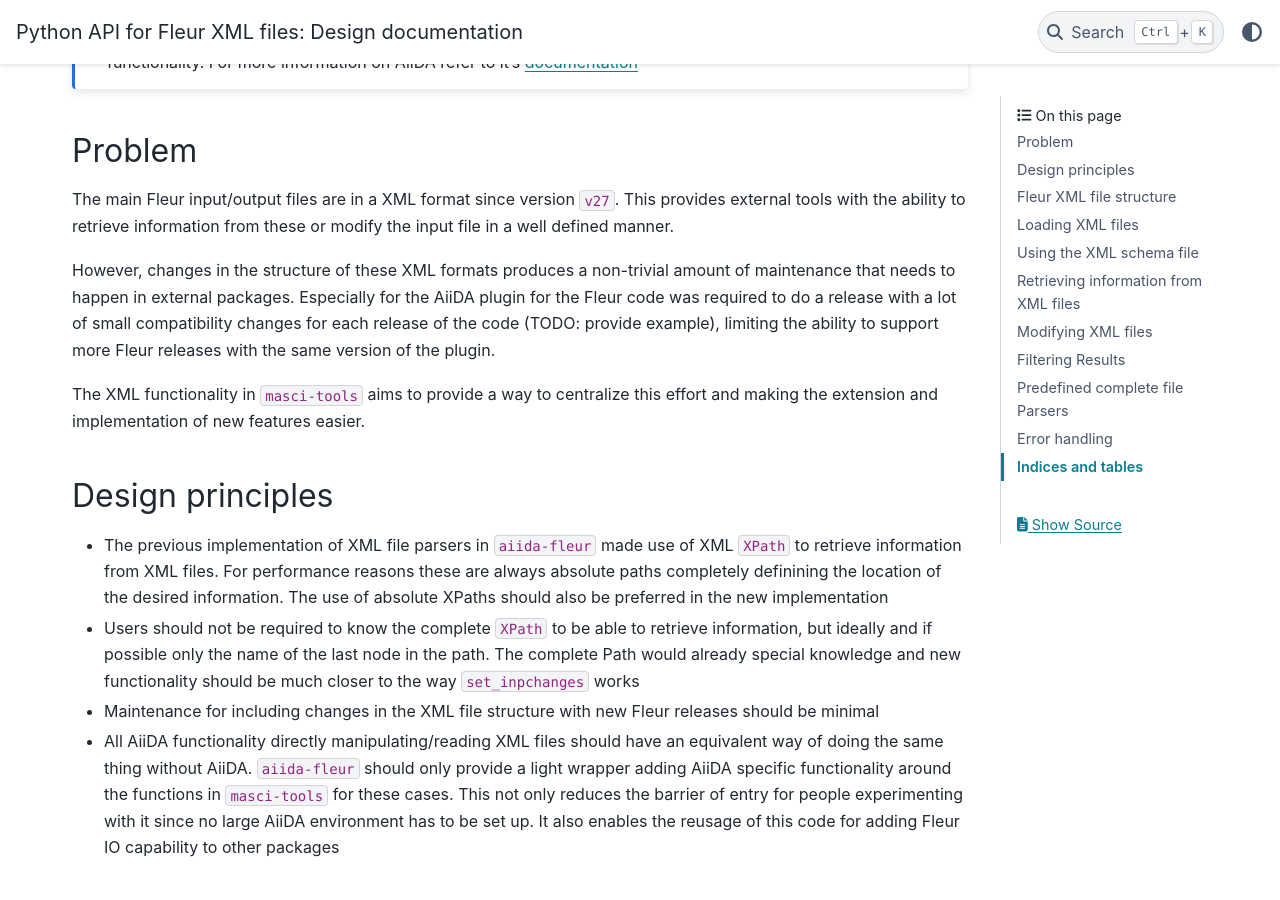
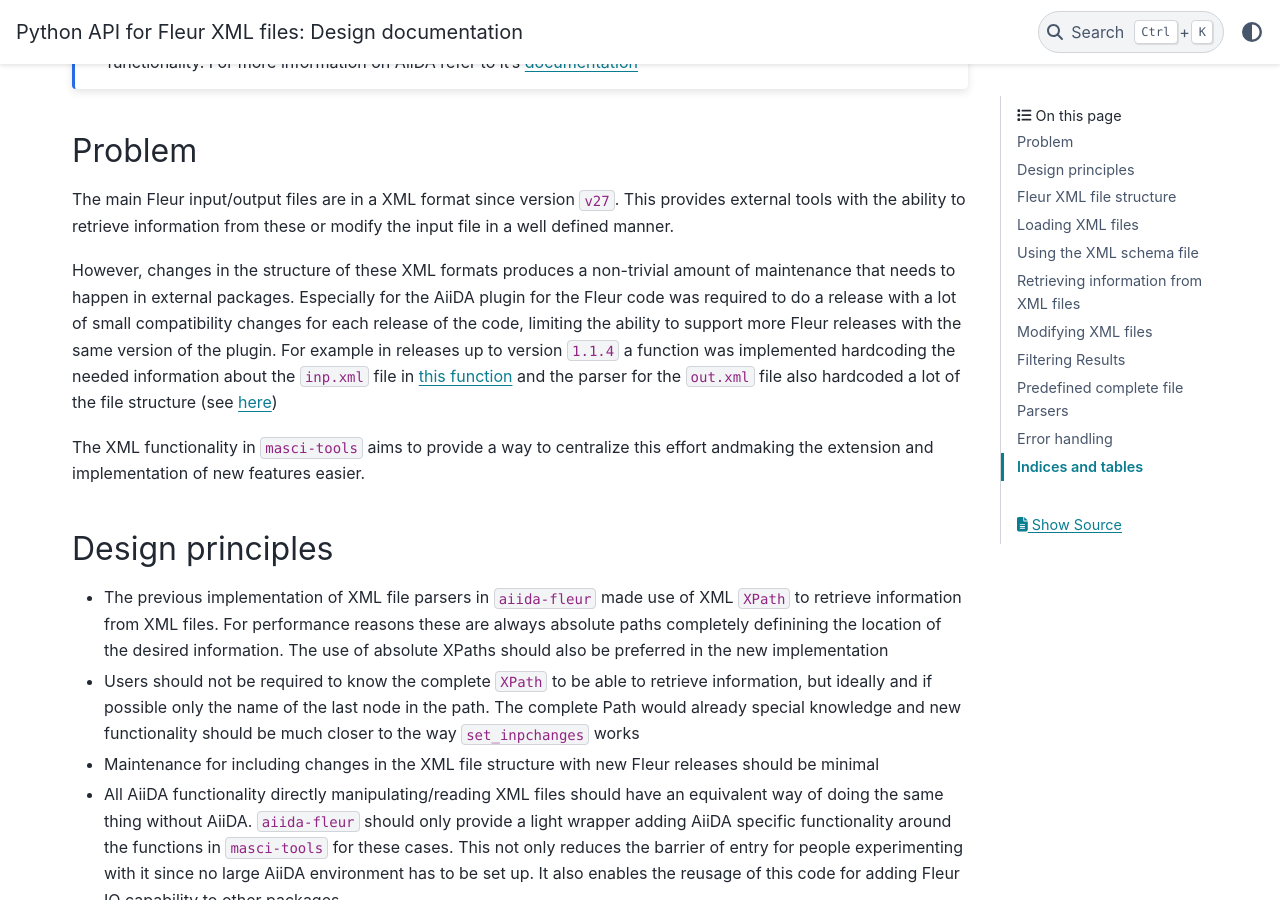
Before and after one commit to janssenhenning/python-fleur-xml-design, a Sphinx documentation site: the page built from source/index.md, in a window 1280 px wide and 900 px high, scrolled down 1060 px. Built offline with Sphinx 7.4.7 and the PyData theme 0.15.4, drawn with Linux system fonts in a browser that asks for light colours.

Commit message:
Add examples of old hardcoded parsers

```diff
--- a/source/index.md
+++ b/source/index.md
@@ -109,10 +109,12 @@ file in a well defined manner.
 However, changes in the structure of these XML formats produces a non-trivial amount of
 maintenance that needs to happen in external packages. Especially for the AiiDA plugin for
 the Fleur code was required to do a release with a lot of small compatibility changes for each
-release of the code (TODO: provide example), limiting the ability to support more Fleur releases with the same version
-of the plugin.
+release of the code, limiting the ability to support more Fleur releases with the same version
+of the plugin. For example in releases up to version `1.1.4` a function was implemented hardcoding
+the needed information about the `inp.xml` file in [this function](https://github.com/JuDFTteam/aiida-fleur/blob/v1.1.4/aiida_fleur/tools/xml_util.py#L1694:5)
+and the parser for the `out.xml` file also hardcoded a lot of the file structure (see [here](https://github.com/JuDFTteam/aiida-fleur/blob/v1.1.4/aiida_fleur/parsers/fleur.py#L343:9))
 
-The XML functionality in `masci-tools` aims to provide a way to centralize this effort and making the extension and implementation of new features easier.
+The XML functionality in `masci-tools` aims to provide a way to centralize this effort andmaking the extension and implementation of new features easier.
 
 ## Design principles
 
```
